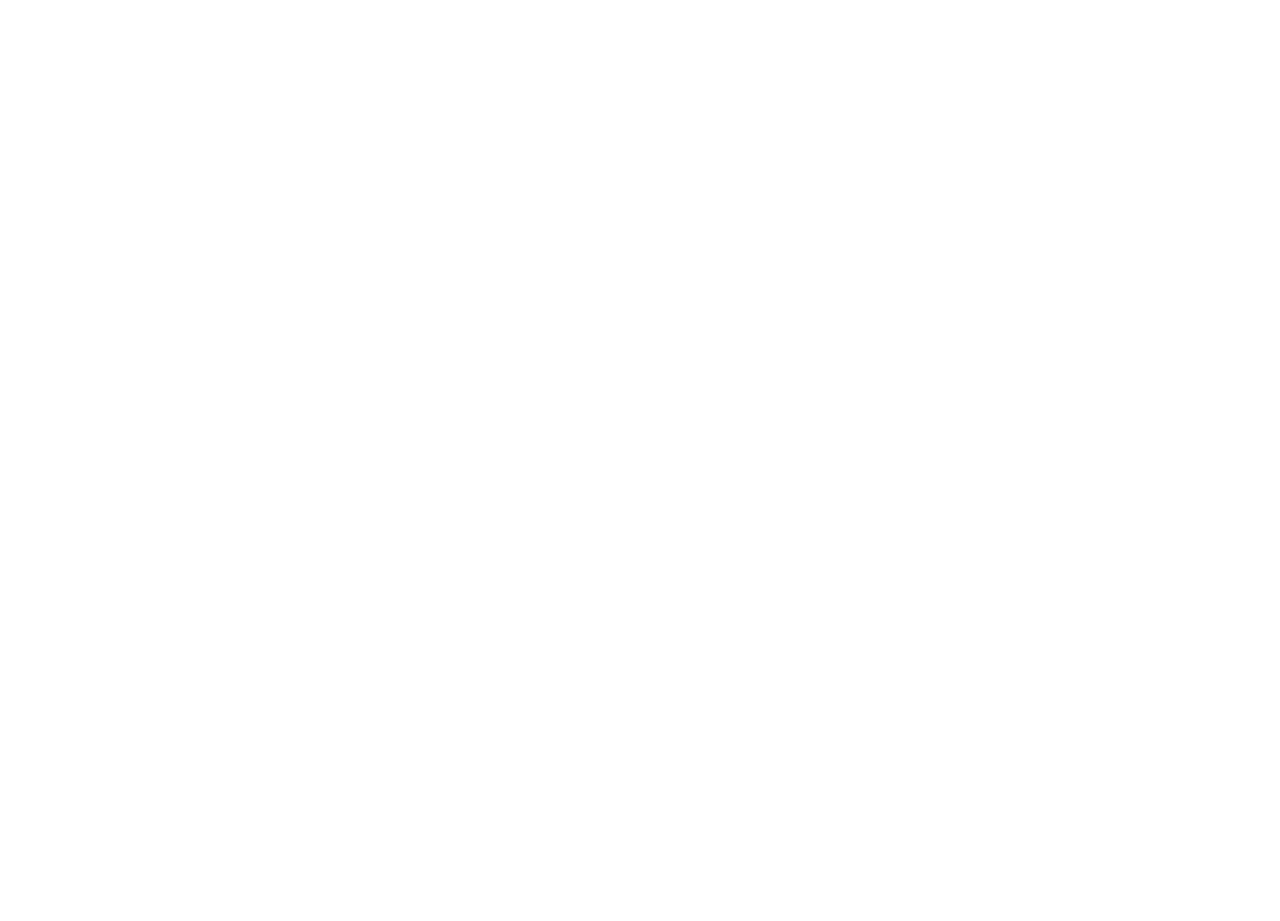
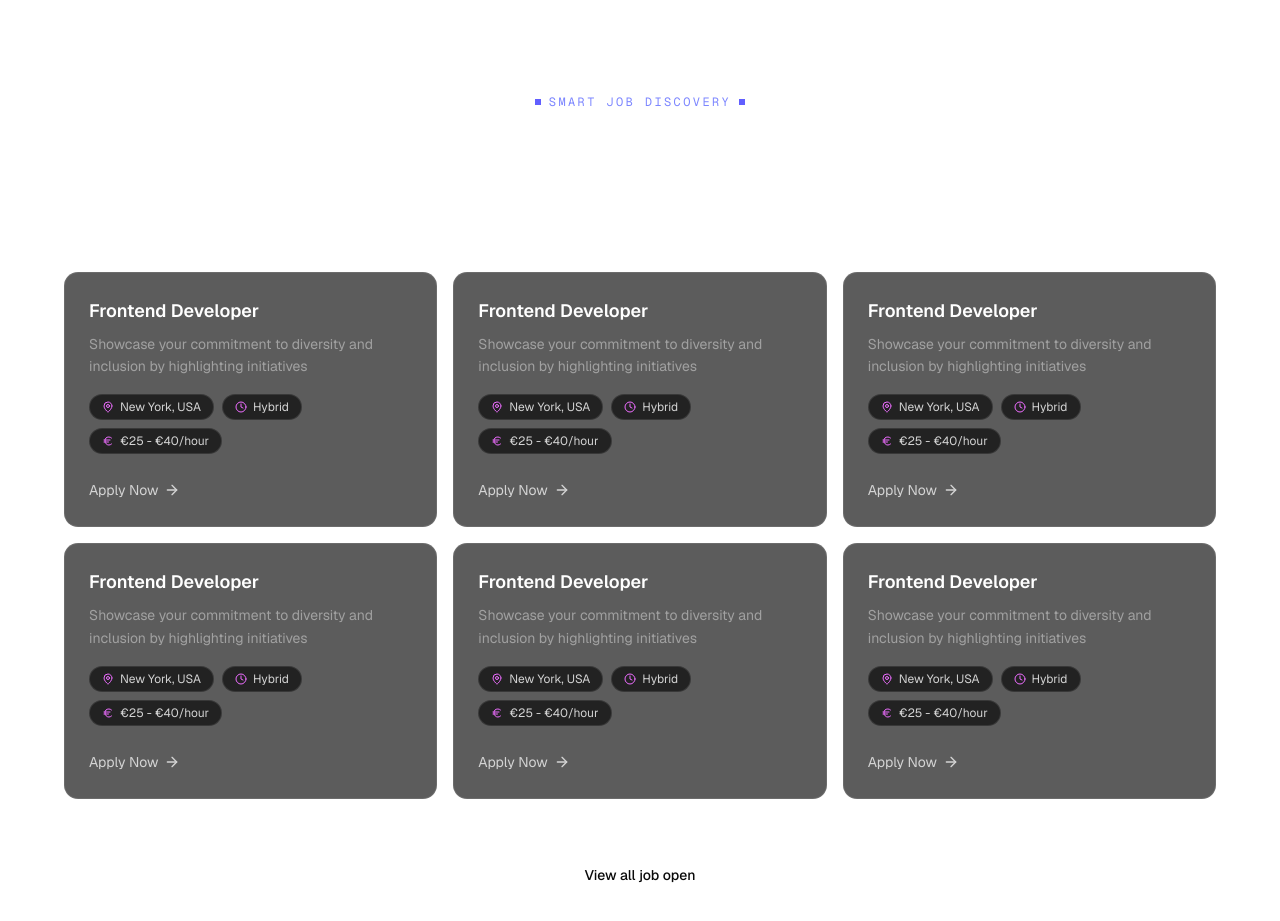
Before and after one commit to rabin-majumdar/hireloop-client, a Next.js app: page / in a window 1280 px wide. Shown: the part 1001-1922 px from the top of the page. Before the commit the page ends 999 px from the top, so only its background shows below. Built offline with nearby package versions, Linux system fonts and the light colour scheme.

Commit message:
feat: add smart job discovery section with job cards

```diff
--- a/app/page.tsx
+++ b/app/page.tsx
@@ -1,4 +1,5 @@
 import { Hero } from "@/components/home/hero"
+import { JobDiscovery } from "@/components/home/job-discovery"
 import { Showcase } from "@/components/home/showcase"
 import { StatsSection } from "@/components/home/stats-section"
 
@@ -9,6 +10,7 @@ export default function Page() {
         <Hero />
         <StatsSection />
       </Showcase>
+      <JobDiscovery />
     </main>
   )
 }
--- /dev/null
+++ b/components/home/job-discovery.tsx
@@ -0,0 +1,94 @@
+import Link from "next/link"
+import { ArrowRight, Clock, Euro, MapPin, type LucideIcon } from "lucide-react"
+
+type Badge = {
+  icon: LucideIcon
+  label: string
+}
+
+type Job = {
+  title: string
+  description: string
+  badges: Badge[]
+}
+
+const jobs: Job[] = Array.from({ length: 6 }, () => ({
+  title: "Frontend Developer",
+  description:
+    "Showcase your commitment to diversity and inclusion by highlighting initiatives",
+  badges: [
+    { icon: MapPin, label: "New York, USA" },
+    { icon: Clock, label: "Hybrid" },
+    { icon: Euro, label: "€25 - €40/hour" },
+  ],
+}))
+
+function Badge({ icon: Icon, label }: Badge) {
+  return (
+    <span className="inline-flex items-center gap-1.5 rounded-full border border-white/10 bg-neutral-950/70 px-3 py-1 text-xs text-neutral-300">
+      <Icon className="size-3 text-fuchsia-400" aria-hidden="true" />
+      {label}
+    </span>
+  )
+}
+
+function JobCard({ job }: { job: Job }) {
+  return (
+    <div className="flex h-full flex-col rounded-xl border border-white/10 bg-neutral-900/70 p-6">
+      <h3 className="text-lg font-semibold text-white">{job.title}</h3>
+      <p className="mt-2 text-sm leading-relaxed text-neutral-400">
+        {job.description}
+      </p>
+
+      <div className="mt-4 flex flex-wrap gap-2">
+        {job.badges.map((badge) => (
+          <Badge key={badge.label} icon={badge.icon} label={badge.label} />
+        ))}
+      </div>
+
+      <div className="mt-auto pt-6">
+        <Link
+          href="/jobs"
+          className="inline-flex items-center gap-1.5 text-sm text-neutral-300 transition-colors hover:text-white"
+        >
+          Apply Now
+          <ArrowRight className="size-4" aria-hidden="true" />
+        </Link>
+      </div>
+    </div>
+  )
+}
+
+export function JobDiscovery() {
+  return (
+    <section className="px-4 py-16 text-white md:py-24">
+      <div className="mx-auto max-w-6xl">
+        {/* Eyebrow label — small indigo squares flanking the text */}
+        <p className="flex items-center justify-center gap-2 font-mono text-xs uppercase tracking-[0.2em] text-indigo-400">
+          <span className="size-1.5 bg-indigo-500" aria-hidden="true" />
+          Smart Job Discovery
+          <span className="size-1.5 bg-indigo-500" aria-hidden="true" />
+        </p>
+
+        <h2 className="mx-auto mt-4 max-w-md text-center text-3xl font-semibold leading-tight md:text-4xl">
+          The roles you&apos;d never find by searching
+        </h2>
+
+        <div className="mt-10 grid grid-cols-1 gap-4 sm:grid-cols-2 lg:grid-cols-3 md:mt-14">
+          {jobs.map((job, index) => (
+            <JobCard key={index} job={job} />
+          ))}
+        </div>
+
+        <div className="mt-10 md:mt-14 justify-center flex">
+          <Link
+            href="/jobs"
+            className="inline-flex items-center rounded-lg bg-white px-5 py-2.5 text-sm font-medium text-neutral-950 transition-colors hover:bg-neutral-200"
+          >
+            View all job open
+          </Link>
+        </div>
+      </div>
+    </section>
+  )
+}
--- a/components/home/showcase.tsx
+++ b/components/home/showcase.tsx
@@ -32,6 +32,12 @@ export function Showcase({ children }: { children: ReactNode }) {
         aria-hidden="true"
       />
 
+      {/* Fade the planet's clipped bottom edge into the page background */}
+      <div
+        className="pointer-events-none absolute inset-x-0 bottom-0 z-[7] h-40 bg-gradient-to-b from-transparent to-neutral-950"
+        aria-hidden="true"
+      />
+
       {/* Sections sit above the background */}
       <div className="relative z-10">{children}</div>
     </div>
```
